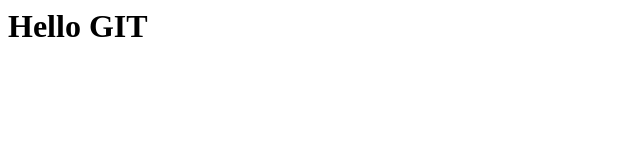
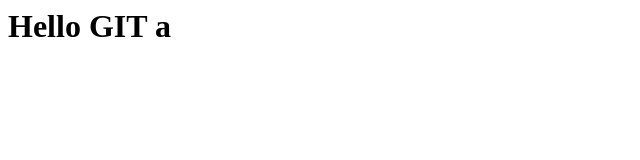
Before and after one commit to MunafHajir/frontend-vpm, a plain HTML site: page index.html in a window 1280 px wide. Shown: the full height of the page, 0-640 px from the left. Drawn offline with Linux system fonts and the light colour scheme.

Commit message:
Added demo files

```diff
--- a/index.html
+++ b/index.html
@@ -1 +1 @@
-<h1>Hello GIT</h1>
+<h1>Hello GIT  a</h1>
```
